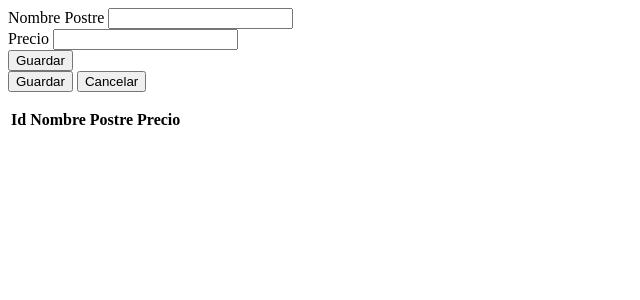
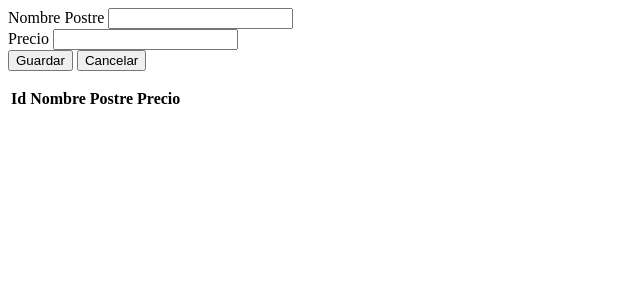
Before and after one commit to Deibycalderon777/asPractica1, a Flask app: page /postres in a window 1280 px wide. Shown: the top 300 px of the page, without its empty margins (0-640 px from the left). Run offline with Flask 3, Linux system fonts and the light colour scheme; lists and menus that the app fills with data are empty.

Commit message:
Update postres.html

```diff
--- a/templates/postres.html
+++ b/templates/postres.html
@@ -7,9 +7,7 @@
         <label>Precio</label>
         <input type="text" class="form-control" id="txtPrecio" name="txtPrecio">
     </div>
-    <div class="mb-1 text-end">
-        <button class="btn btn-primary">Guardar</button>
-    </div>
+
 
     <div class="mb-1 text-end">
     <button class="btn btn-primary">Guardar</button>
```
